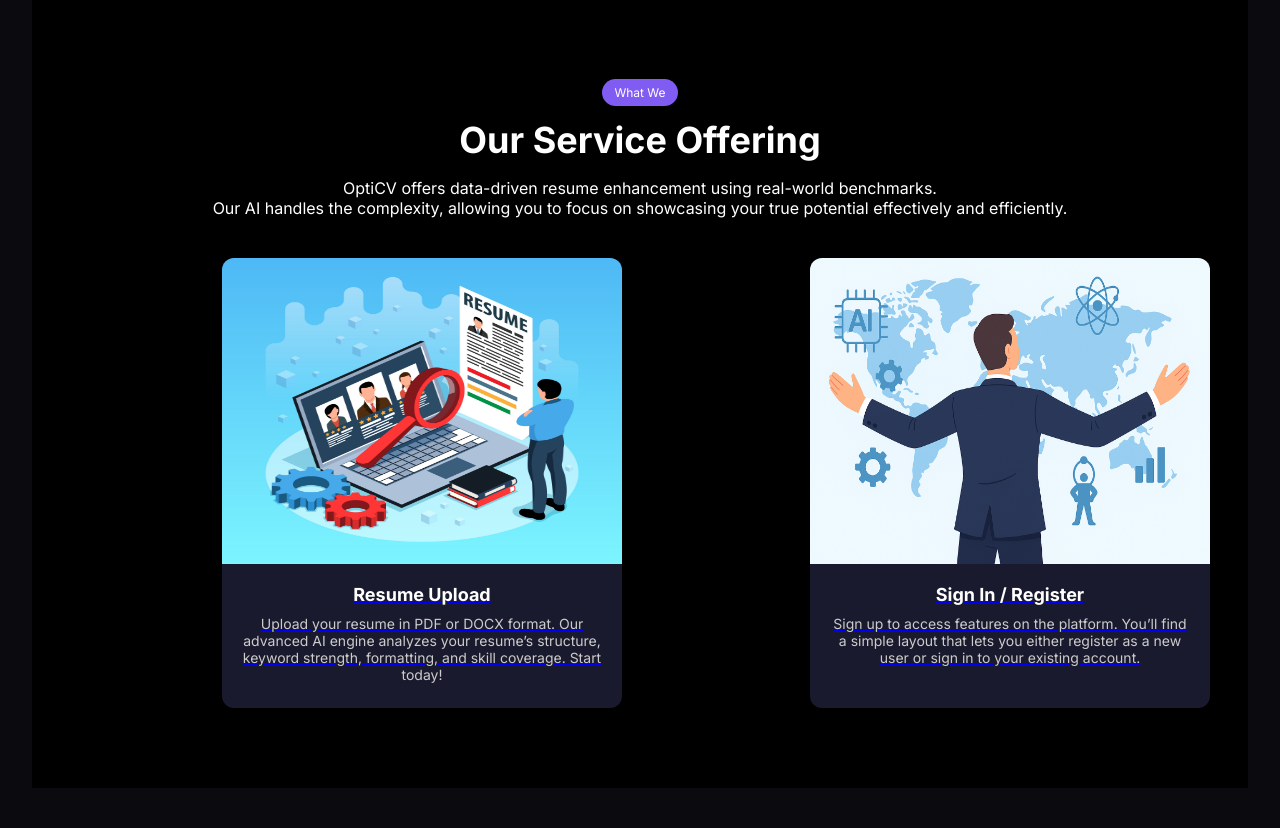
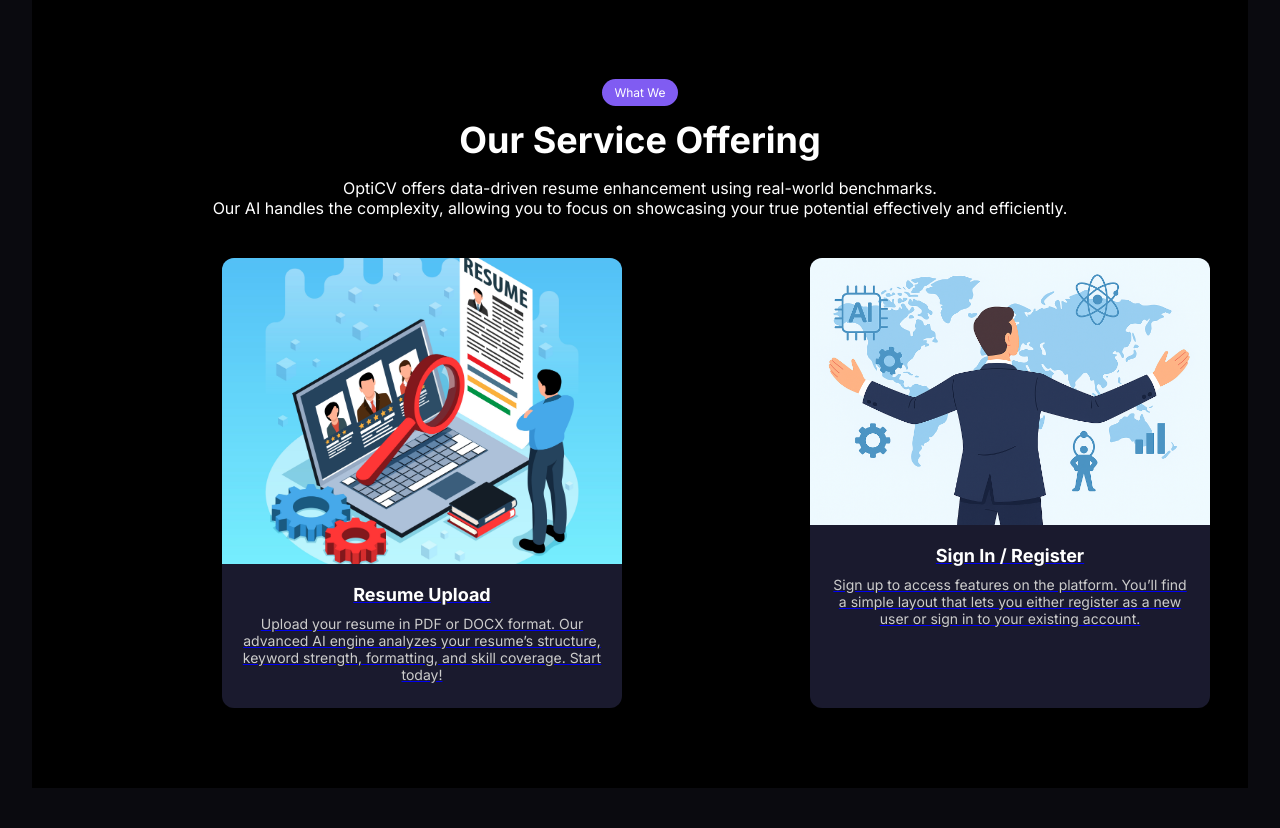
Before and after one commit to upendrajamana/PerfectFitAI, a Flask app: page / in a window 1280 px wide. Shown: the part 1877-2705 px from the top of the page. Run offline with Flask 3, Linux system fonts and the light colour scheme.

Commit message:
Update index.html

```diff
--- a/templates/index.html
+++ b/templates/index.html
@@ -975,8 +975,10 @@ html, body {
 
 .card img {
   width: 100%;
-  height: 306px;
+  height: auto; /* Makes height adjust proportionally */
   display: block;
+  object-fit: cover; /* Optional: keeps the image aspect ratio and fills the box */
+  max-height: 306px; /* Optional: limits height but still responsive */
 }
 
 .card-content {
```
